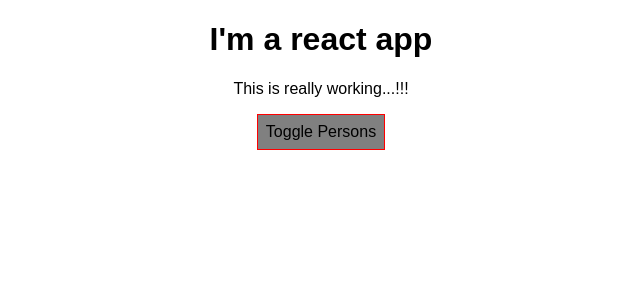
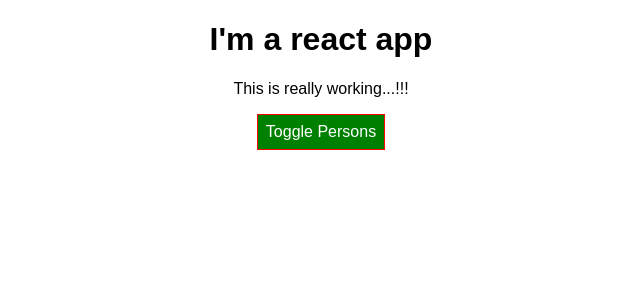
Before and after one commit to ajbaheti/PracticeReactApp, a React (Create React App) app: page / in a window 1280 px wide. Shown: the top 300 px of the page, without its empty margins (319-959 px from the left). Built offline with nearby package versions, Linux system fonts and the light colour scheme.

Commit message:
dynamic styling

```diff
--- a/src/App.js
+++ b/src/App.js
@@ -44,7 +44,8 @@ class App extends Component {
 
     render() {
         const style = {
-            backgroundColor: 'grey',
+            backgroundColor: 'green',
+            color: 'white',
             font: 'inherit',
             border: '1px solid red',
             padding: '8px',
@@ -67,6 +68,7 @@ class App extends Component {
                     })}
                 </div>
             );
+            style.backgroundColor = 'red';
         }
 
         return (
```
